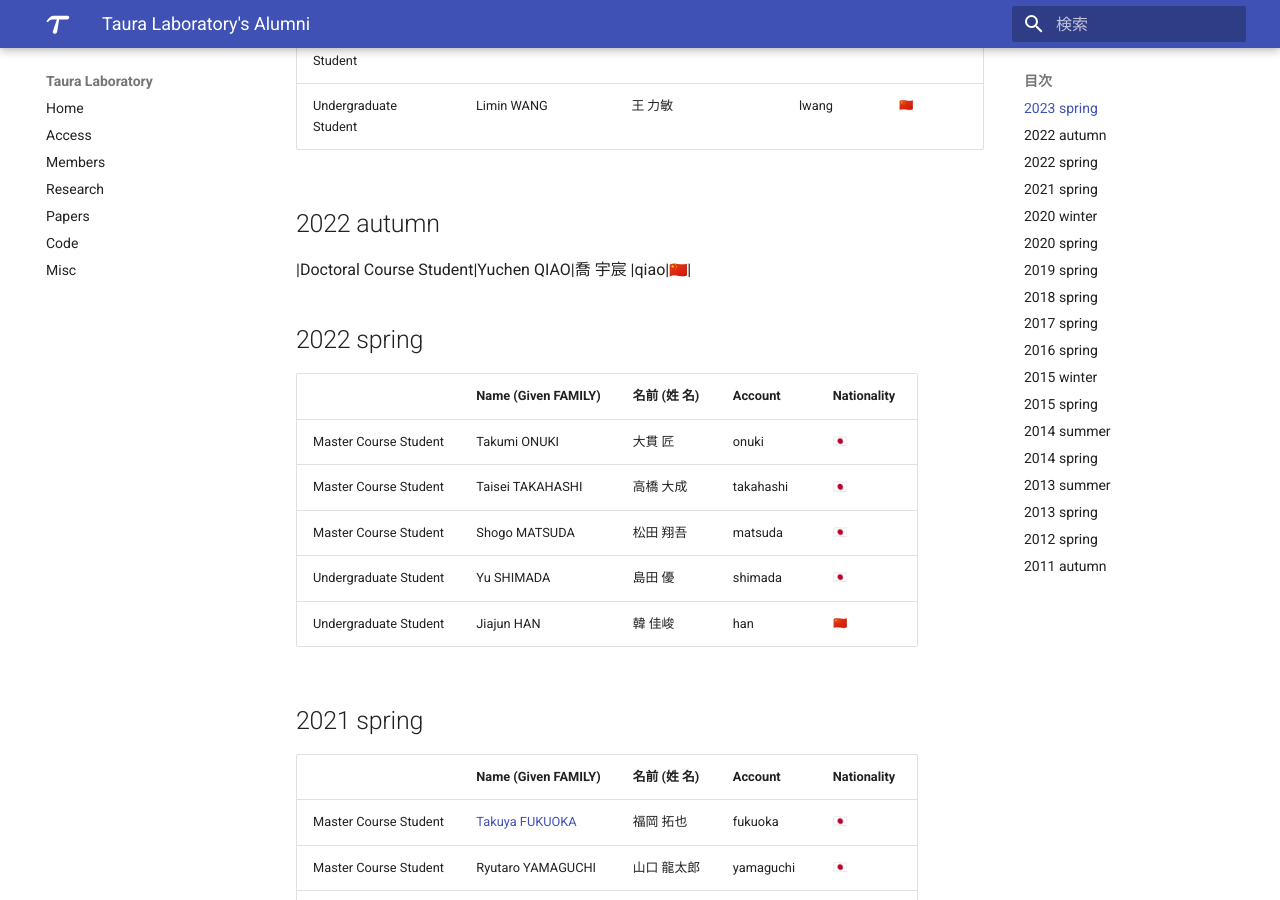
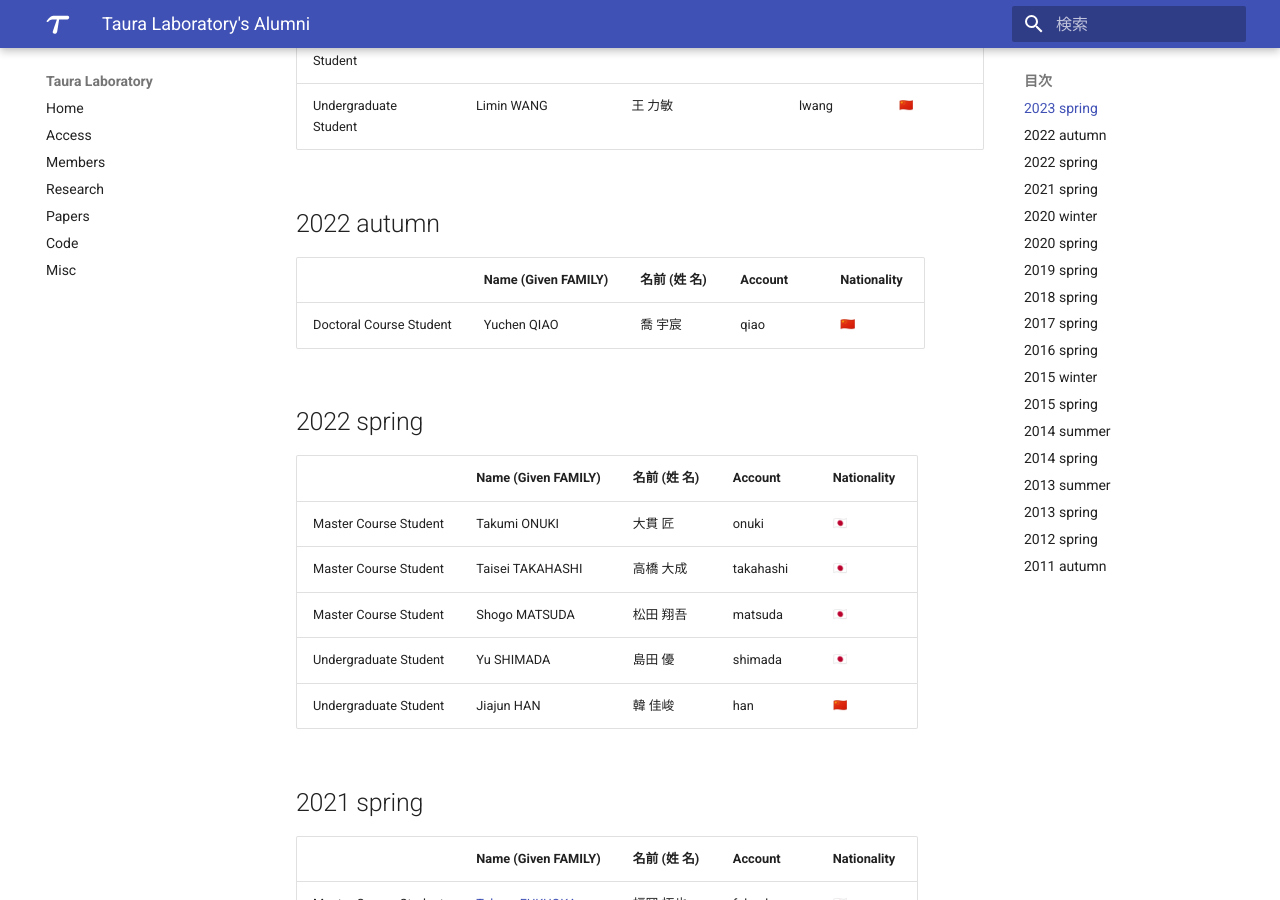
Before and after one commit to Yukayo/taura-lab, an MkDocs documentation site: the page built from docs/alumni.md, in a window 1280 px wide and 900 px high, scrolled down 725 px. Built offline with MkDocs 1.6.1 and Material for MkDocs 9.7.7, drawn with Linux system fonts in a browser that asks for light colours; emoji names are drawn with the system emoji font.

Commit message:
Update alumni.md

```diff
--- a/docs/alumni.md
+++ b/docs/alumni.md
@@ -16,6 +16,8 @@
 
 ## 2022 autumn
 
+||Name (Given FAMILY)|名前 (姓 名)|Account|Nationality|
+|---|---|---|---|---|
 |Doctoral Course Student|Yuchen QIAO|喬 宇宸 |qiao|:cn:|
 
 ## 2022 spring
```
